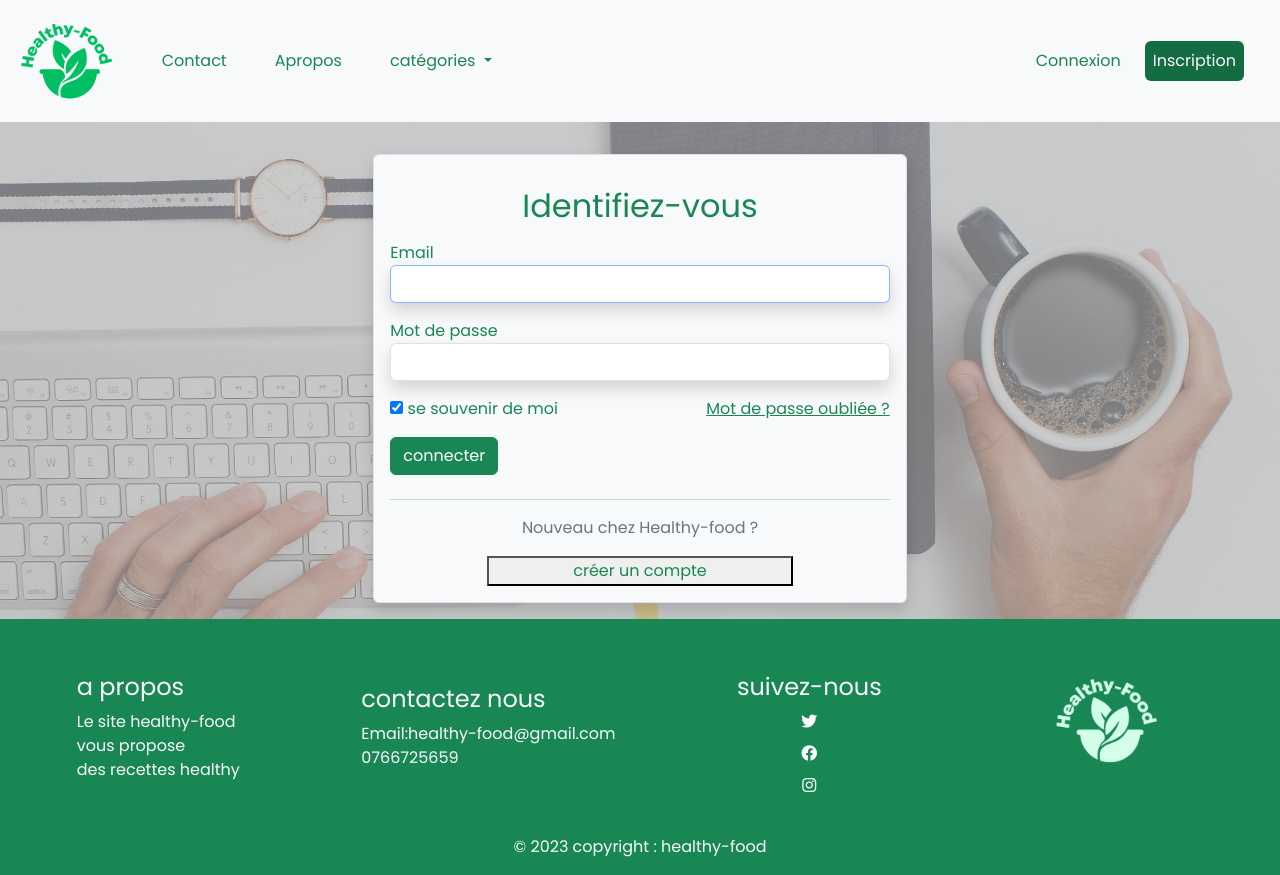
After one commit to yakoubtouati/healthy-food, a Symfony app: template templates/pages/visitor/authentication/login.html.twig in a window 1280 px wide. The commit adds this page. Run offline with Twig, Linux system fonts and the light colour scheme; the template is opened without the code that fills it, so the values that code supplies are empty; some libraries are stand-ins or nearby versions.

Commit message:
ticket5_feature:systeme de connexion

```diff
--- a/src/Controller/Visitor/Registration/RegistrationController.php
+++ b/src/Controller/Visitor/Registration/RegistrationController.php
@@ -58,7 +58,7 @@ class RegistrationController extends AbstractController
             return $this->redirectToRoute('visitor.registration.verify_email.waiting');
         }
 
-        return $this->render('pages/visitor/registration/register.html.twig', [
+        return $this->render('pages/visitor/registration/register.html.twig',[
             'registrationForm' => $form->createView(),
         ]);
     }
--- /dev/null
+++ b/templates/pages/visitor/authentication/login.html.twig
@@ -0,0 +1,71 @@
+{% extends 'themes/visitor/base.html.twig' %}
+
+{% block title %}connectez-vous
+{% endblock %}
+
+{% block description %}page de Connexion
+{% endblock %}
+
+{% block keywords %}Connexion, healthy, recettes
+{% endblock %}
+
+{% block main %}
+
+	<div class="register rows pt-3">
+
+		<div class="col-lg-5 col-sm-8 col-md-8  mx-auto my-3 border bg-light p-3 rounded shadow text-success">
+
+			<h2 class="text-center text-success my-3">Identifiez-vous</h2>
+
+			{% if error %}
+				<div class="alert alert-danger">{{ error.messageKey|trans(error.messageData, 'security') }}</div>
+			{% endif %}
+
+			<form method="POST">
+
+
+				<div class="my-3">
+					<label for="inputEmail">Email</label>
+					<input type="email" value="{{ last_username }}" name="email" id="inputEmail" class="form-control shadow" autocomplete="email" required autofocus>
+				</div>
+				<div class="my-3">
+					<label for="inputPassword">Mot de passe
+					</label>
+					<input type="password" name="password" id="inputPassword" class="form-control shadow" autocomplete="current-password" required>
+				</div>
+
+				<input type="hidden" name="_csrf_token" value="{{ csrf_token('authenticate') }}">
+
+				<div class="d-flex justify-content-between align-items-center my-3">
+
+					<label>
+						<input type="checkbox" name="_remember_me" class="text-success" checked>
+						se souvenir de moi
+					</label>
+					<a href="#" class="text-success">
+						Mot de passe oubliée ?</a>
+
+				</div>
+
+				<div class="my-3">
+					<input type="submit" class="btn btn-success" value="connecter">
+				</div>
+
+
+			</form>
+
+				<div class="mt-4">
+                    <hr>
+					<p class="text-secondary text-center">
+						Nouveau chez Healthy-food ?
+					</p>
+                    <a href="{{path('visitor.registration.register')}}" class="text-decoration-none ">
+					<div class="row">
+                      <button class="col-7 mx-auto  text-success">créer un compte </button>
+					</div>
+                    </a>
+				</div>
+		</div>
+	</div>
+
+{% endblock %}
--- a/templates/themes/visitor/base.html.twig
+++ b/templates/themes/visitor/base.html.twig
@@ -77,12 +77,25 @@
 						</li>
 					</ul>
 					<ul class="navbar-nav ms-auto">
+
+					{% if app.user %}
+
 						<li class="nav-item">
-							<a class="nav-link active text-success mx-2 " aria-current="page" href="#">Connexion</a>
+							<a class="nav-link active text-danger mx-2 " aria-current="page" href="{{path('visitor.authentication.logout')}}">
+							<i class="fa-solid fa-right-from-bracket fa-xl" style="color: #ff2600;"></i>
+								{{app.user.firstName}} {{app.user.lastName}}
+							</a>
+						</li>
+
+					{% else %}
+
+						<li class="nav-item">
+							<a class="nav-link active text-success mx-2 " aria-current="page" href="{{path('visitor.authentication.login')}}">Connexion</a>
 						</li>
 						<li class="nav-item">
 							<a class="nav-link active btn btn-success text-light mx-2 " aria-current="page" href="{{path('visitor.registration.register')}}">Inscription</a>
 						</li>
+					{% endif %}
 					</ul>
 				</div>
 			</div>
```
Also changed, not shown: src/Controller/Visitor/Authentication/LoginController.php (added, +35 -0 lines), src/Security/LoginAuthenticator.php (added, +60 -0 lines), templates/pages/visitor/registration/register.html.twig (+8 -8 lines), 1 other file.
